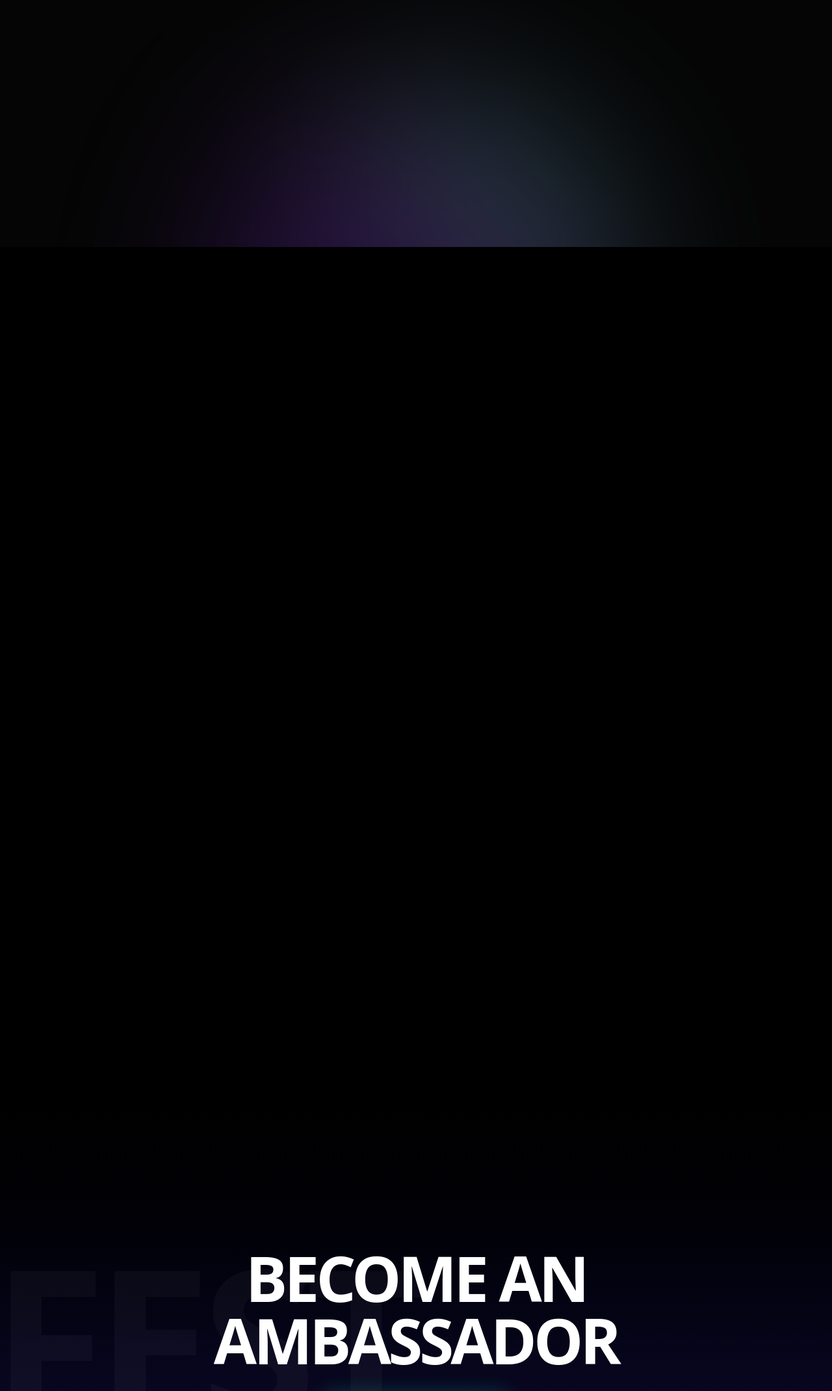
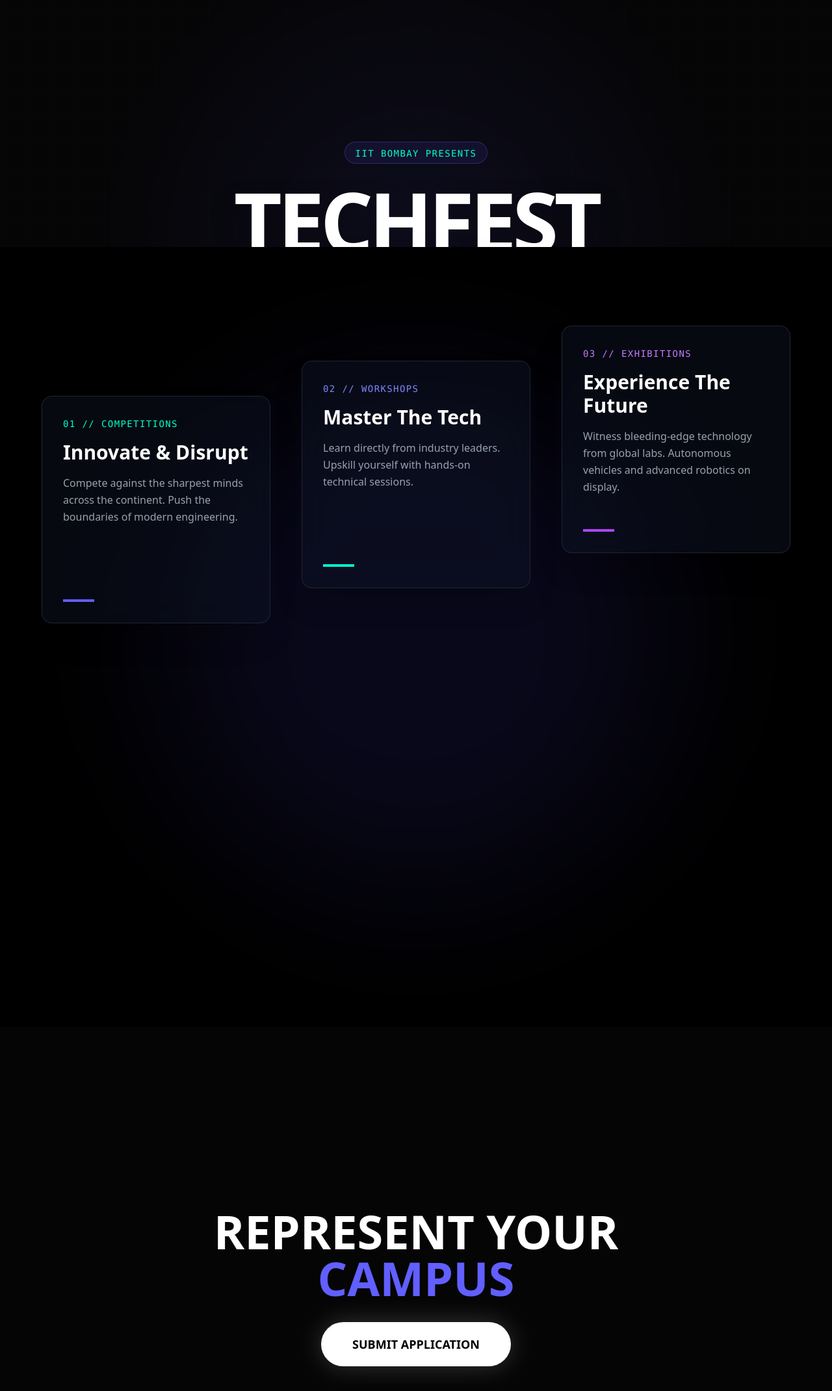
Before and after one commit to Kushagra061310/interactive-parallax, a Next.js app: page / in a window 1280 px wide. Shown: the part 420-2560 px from the top of the page at 65% size. Built offline with nearby package versions, Linux system fonts and the light colour scheme.

Commit message:
overhauled parallax architecture with differential vertical tracking

```diff
--- a/app/page.tsx
+++ b/app/page.tsx
@@ -1,105 +1,112 @@
 "use client";
 
-import { useRef, useState } from "react";
+import { useState } from "react";
 import { motion, useScroll, useTransform } from "framer-motion";
 
 export default function Home() {
-  const containerRef = useRef<HTMLDivElement>(null);
-  const { scrollYProgress } = useScroll({
-    target: containerRef,
-    offset: ["start start", "end end"]
-  });
+  const { scrollYProgress } = useScroll();
 
-  // --- GLOBAL FOREGROUND (Moves across the entire page journey) ---
-  const box1Y = useTransform(scrollYProgress, [0, 1], ["0%", "-800%"]);
-  const box1X = useTransform(scrollYProgress, [0, 1], ["0%", "300%"]);
-  const box1Rotate = useTransform(scrollYProgress, [0, 1], [0, 360]);
+  // Hero Parallax (Moves down slightly to create depth)
+  const heroBgY = useTransform(scrollYProgress, [0, 1], ["0%", "50%"]);
+  const heroTextY = useTransform(scrollYProgress, [0, 1], ["0%", "150%"]);
+  const heroOpacity = useTransform(scrollYProgress, [0, 0.2], [1, 0]);
 
-  const box2Y = useTransform(scrollYProgress, [0, 1], ["0%", "-600%"]);
-  const box2X = useTransform(scrollYProgress, [0, 1], ["0%", "-300%"]);
-  const box2Rotate = useTransform(scrollYProgress, [0, 1], [0, -360]);
-
-  // --- SECTION 1: HERO PARALLAX ---
-  const heroBgY = useTransform(scrollYProgress, [0, 0.4], ["0%", "60%"]);
-  const heroTextY = useTransform(scrollYProgress, [0, 0.4], ["0%", "-120%"]);
-  const heroOpacity = useTransform(scrollYProgress, [0, 0.3], [1, 0]);
-
-  // --- SECTION 2: HORIZONTAL PARALLAX ---
-  // Text slides in from the left and right based on scroll depth
-  const s2TitleX = useTransform(scrollYProgress, [0.1, 0.5], ["-100%", "0%"]);
-  const s2BodyX = useTransform(scrollYProgress, [0.1, 0.5], ["100%", "0%"]);
-  const s2Opacity = useTransform(scrollYProgress, [0.2, 0.5, 0.8], [0, 1, 0]);
-
-  // --- SECTION 3: DEPTH & SCALE PARALLAX ---
-  // Massive background text sliding sideways
-  const s3BgTextX = useTransform(scrollYProgress, [0.6, 1], ["50%", "-50%"]);
-  const s3CtaY = useTransform(scrollYProgress, [0.7, 1], ["50%", "0%"]);
+  // Card Parallax (Moving upward at strict, safe pixel rates)
+  const card1Y = useTransform(scrollYProgress, [0, 1], [0, -100]);
+  const card2Y = useTransform(scrollYProgress, [0, 1], [0, -250]);
+  const card3Y = useTransform(scrollYProgress, [0, 1], [0, -400]);
 
   const [isJoined, setIsJoined] = useState(false);
 
   return (
-    <main ref={containerRef} className="relative w-full bg-[#050505] font-sans overflow-hidden">
-
-      {/* GLOBAL FOREGROUND LAYER: These objects float over ALL sections */}
-      <motion.div
-        style={{ y: box1Y, x: box1X, rotate: box1Rotate }}
-        className="fixed top-[70%] left-[10%] z-40 w-32 h-32 md:w-48 md:h-48 rounded-2xl bg-gradient-to-br from-indigo-500/20 to-transparent border border-indigo-400/30 backdrop-blur-md shadow-[0_0_30px_rgba(79,70,229,0.2)] pointer-events-none"
-      />
-      <motion.div
-        style={{ y: box2Y, x: box2X, rotate: box2Rotate }}
-        className="fixed top-[85%] right-[15%] z-40 w-24 h-24 md:w-40 md:h-40 rounded-full bg-gradient-to-bl from-[#00ffcc]/20 to-transparent border border-[#00ffcc]/30 backdrop-blur-md shadow-[0_0_30px_rgba(0,255,204,0.2)] pointer-events-none"
-      />
+    <main className="bg-[#050505] text-white font-sans overflow-x-hidden selection:bg-indigo-500">
 
       {/* --- SECTION 1: HERO --- */}
-      <section className="relative h-screen w-full flex items-center justify-center">
-        <motion.div style={{ y: heroBgY }} className="absolute inset-0 z-0 flex items-center justify-center opacity-40">
-          <div className="w-[80vw] h-[80vw] md:w-[50vw] md:h-[50vw] rounded-full bg-gradient-to-tr from-indigo-900 via-purple-900 to-[#00ffcc] blur-[120px]" />
-        </motion.div>
+      <section className="relative h-screen w-full flex items-center justify-center overflow-hidden">
+        {/* Parallax Grid Background */}
+        <motion.div
+          className="absolute inset-0 z-0 opacity-20"
+          style={{
+            backgroundImage: 'radial-gradient(circle at center, #312e81 0%, transparent 70%), linear-gradient(rgba(255,255,255,0.05) 1px, transparent 1px), linear-gradient(90deg, rgba(255,255,255,0.05) 1px, transparent 1px)',
+            backgroundSize: '100% 100%, 40px 40px, 40px 40px',
+            y: heroBgY
+          }}
+        />
 
-        <motion.div style={{ y: heroTextY, opacity: heroOpacity }} className="relative z-10 text-center px-4">
-          <p className="text-[#00ffcc] font-mono tracking-[0.3em] text-sm md:text-base mb-4 uppercase">IIT Bombay Presents</p>
-          <h1 className="text-7xl md:text-9xl font-extrabold uppercase tracking-tighter text-white drop-shadow-2xl">Techfest</h1>
-          <p className="mt-6 text-gray-400 max-w-xl mx-auto text-lg font-light">Scroll to experience the depth.</p>
+        <motion.div style={{ y: heroTextY, opacity: heroOpacity }} className="relative z-10 text-center flex flex-col items-center">
+          <div className="px-4 py-1 border border-indigo-500/30 rounded-full bg-indigo-500/10 backdrop-blur-md mb-6">
+            <span className="text-[#00ffcc] font-mono text-sm tracking-widest uppercase">IIT Bombay Presents</span>
+          </div>
+          <h1 className="text-7xl md:text-9xl font-black uppercase tracking-tighter drop-shadow-2xl">
+            Techfest
+          </h1>
+          <p className="mt-6 text-xl text-gray-400 font-light tracking-wide">
+            Scroll to explore the parallax depth.
+          </p>
         </motion.div>
       </section>
 
-      {/* --- SECTION 2: HORIZONTAL KINETICS --- */}
-      <section className="relative h-[150vh] w-full bg-black z-30 flex flex-col justify-center px-8 md:px-24">
-        <div className="max-w-5xl relative z-10 overflow-hidden">
-          <motion.h2 style={{ x: s2TitleX, opacity: s2Opacity }} className="text-6xl md:text-8xl font-bold uppercase mb-6 text-white leading-tight">
-            Push The <span className="text-indigo-500 block">Limits</span>
-          </motion.h2>
-          <motion.p style={{ x: s2BodyX, opacity: s2Opacity }} className="text-2xl md:text-4xl text-gray-400 leading-relaxed font-light">
-            True parallax doesn't stop at the top. The foreground, midground, and background layers are actively responding to your scroll position, proving structural mastery of the DOM.
-          </motion.p>
+      {/* --- SECTION 2: DIFFERENTIAL PARALLAX CARDS --- */}
+      <section className="relative min-h-[150vh] w-full bg-black flex items-center justify-center px-4 py-20 z-20">
+        <div className="absolute top-1/2 left-1/2 -translate-x-1/2 -translate-y-1/2 w-[60vw] h-[60vw] bg-indigo-900/20 rounded-full blur-[120px] pointer-events-none" />
+
+        <div className="grid grid-cols-1 md:grid-cols-3 gap-8 md:gap-12 w-full max-w-6xl relative z-10">
+
+          {/* Card 1: Slow */}
+          <motion.div style={{ y: card1Y }} className="bg-gray-900/40 backdrop-blur-xl border border-gray-700/50 p-8 rounded-2xl shadow-2xl flex flex-col h-[350px]">
+            <h3 className="text-[#00ffcc] font-mono text-sm tracking-widest mb-4">01 // COMPETITIONS</h3>
+            <h2 className="text-3xl font-bold mb-4">Innovate & Disrupt</h2>
+            <p className="text-gray-400 leading-relaxed flex-grow">
+              Compete against the sharpest minds across the continent. Push the boundaries of modern engineering.
+            </p>
+            <div className="h-1 w-12 bg-indigo-500 mt-auto" />
+          </motion.div>
+
+          {/* Card 2: Medium */}
+          <motion.div style={{ y: card2Y }} className="bg-gray-900/40 backdrop-blur-xl border border-gray-700/50 p-8 rounded-2xl shadow-2xl flex flex-col h-[350px] md:mt-24">
+            <h3 className="text-indigo-400 font-mono text-sm tracking-widest mb-4">02 // WORKSHOPS</h3>
+            <h2 className="text-3xl font-bold mb-4">Master The Tech</h2>
+            <p className="text-gray-400 leading-relaxed flex-grow">
+              Learn directly from industry leaders. Upskill yourself with hands-on technical sessions.
+            </p>
+            <div className="h-1 w-12 bg-[#00ffcc] mt-auto" />
+          </motion.div>
+
+          {/* Card 3: Fast */}
+          <motion.div style={{ y: card3Y }} className="bg-gray-900/40 backdrop-blur-xl border border-gray-700/50 p-8 rounded-2xl shadow-2xl flex flex-col h-[350px] md:mt-48">
+            <h3 className="text-purple-400 font-mono text-sm tracking-widest mb-4">03 // EXHIBITIONS</h3>
+            <h2 className="text-3xl font-bold mb-4">Experience The Future</h2>
+            <p className="text-gray-400 leading-relaxed flex-grow">
+              Witness bleeding-edge technology from global labs. Autonomous vehicles and advanced robotics on display.
+            </p>
+            <div className="h-1 w-12 bg-purple-500 mt-auto" />
+          </motion.div>
+
         </div>
       </section>
 
-      {/* --- SECTION 3: CALL TO ACTION --- */}
-      <section className="relative h-[120vh] w-full bg-gradient-to-b from-black to-indigo-950 flex flex-col items-center justify-center z-30 overflow-hidden">
-
-        {/* Massive Background Typography Layer */}
-        <motion.div style={{ x: s3BgTextX }} className="absolute z-0 whitespace-nowrap opacity-[0.03] pointer-events-none">
-          <h1 className="text-[12rem] md:text-[20rem] font-black text-white uppercase tracking-tighter">
-            Innovation Legacy Techfest
-          </h1>
+      {/* --- SECTION 3: CTA --- */}
+      <section className="relative h-screen w-full bg-[#050505] flex items-center justify-center overflow-hidden z-30">
+        <motion.div style={{ y: heroBgY }} className="absolute inset-0 flex items-center justify-center opacity-20 pointer-events-none">
+           <h1 className="text-[12vw] font-black text-transparent stroke-gray-800 stroke-2 whitespace-nowrap" style={{ WebkitTextStroke: '2px #1f2937' }}>
+             TECHFEST 2026
+           </h1>
         </motion.div>
 
-        {/* Foreground CTA Layer */}
-        <motion.div style={{ y: s3CtaY }} className="relative z-10 flex flex-col items-center">
-          <h2 className="text-6xl md:text-8xl font-black uppercase text-white mb-8 text-center tracking-tighter">
-            Become An<br/>Ambassador
+        <motion.div className="relative z-10 text-center">
+          <h2 className="text-5xl md:text-7xl font-black uppercase mb-8">
+            Represent Your <br/><span className="text-indigo-500">Campus</span>
           </h2>
           <button
             onClick={() => setIsJoined(true)}
             disabled={isJoined}
-            className={`px-10 py-4 font-bold text-xl rounded-sm transition-all duration-300 ${
+            className={`inline-block px-12 py-5 font-bold text-lg rounded-full transition-all duration-300 ${
               isJoined
-                ? "bg-green-500 text-white cursor-default shadow-[0_0_30px_rgba(34,197,94,0.4)]"
-                : "bg-[#00ffcc] text-black hover:bg-white hover:scale-105 shadow-[0_0_30px_rgba(0,255,204,0.2)]"
+                ? "bg-green-500 text-white cursor-default shadow-[0_0_40px_rgba(34,197,94,0.4)]"
+                : "bg-white text-black hover:bg-[#00ffcc] hover:scale-105 shadow-[0_0_40px_rgba(255,255,255,0.2)]"
             }`}
           >
-            {isJoined ? "✓ INITIATIVE JOINED" : "JOIN THE INITIATIVE"}
+            {isJoined ? "✓ INITIATIVE JOINED" : "SUBMIT APPLICATION"}
           </button>
         </motion.div>
       </section>
```
